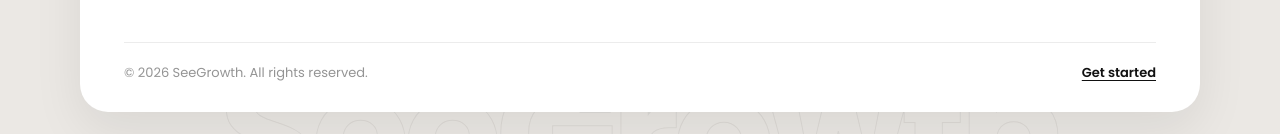
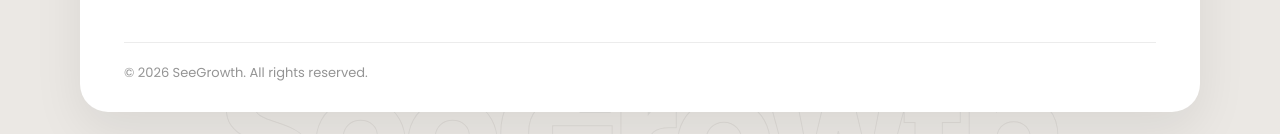
Before and after one commit to Esimuda/SeeGrowth, a React (Vite) app: page / in a window 1280 px wide. Shown: the part 6968-7102 px from the top of the page. Built offline with nearby package versions, Linux system fonts and the light colour scheme.

Commit message:
Remove the Get started link from the footer.

```diff
--- a/index.html
+++ b/index.html
@@ -377,7 +377,6 @@
 
       <div class="footer-bottom">
         <p class="footer-copy">© 2026 SeeGrowth. All rights reserved.</p>
-        <a class="footer-bottom__link" href="#booking">Get started</a>
       </div>
     </div>
   </footer>
--- a/style.css
+++ b/style.css
@@ -1552,20 +1552,6 @@ button { font-family: var(--font-main); }
   color: rgba(17, 17, 17, 0.45);
 }
 
-.footer-bottom__link {
-  font-family: var(--font-main);
-  font-size: 13px;
-  font-weight: 600;
-  color: #111;
-  text-decoration: underline;
-  text-underline-offset: 3px;
-  transition: color var(--transition);
-}
-
-.footer-bottom__link:hover {
-  color: var(--orange);
-}
-
 
 /* ----------------------------------------------------------------
    15. RESPONSIVE — Tablet (≤ 960px)
```
